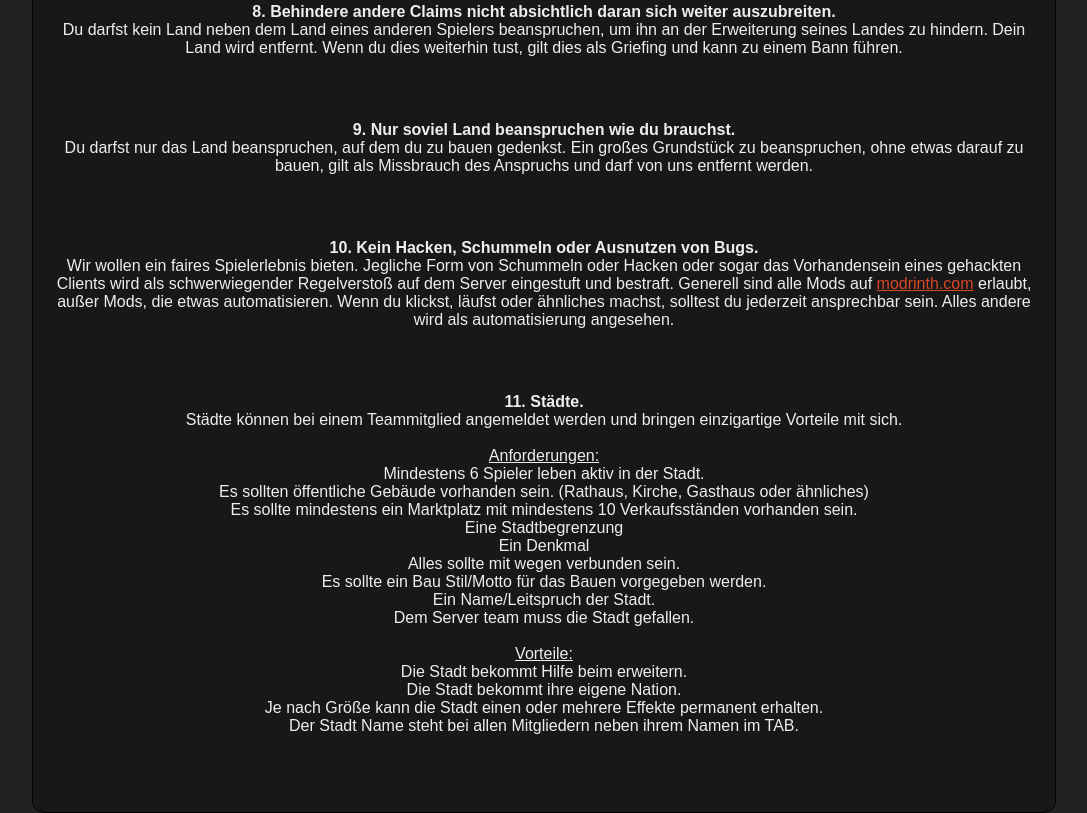
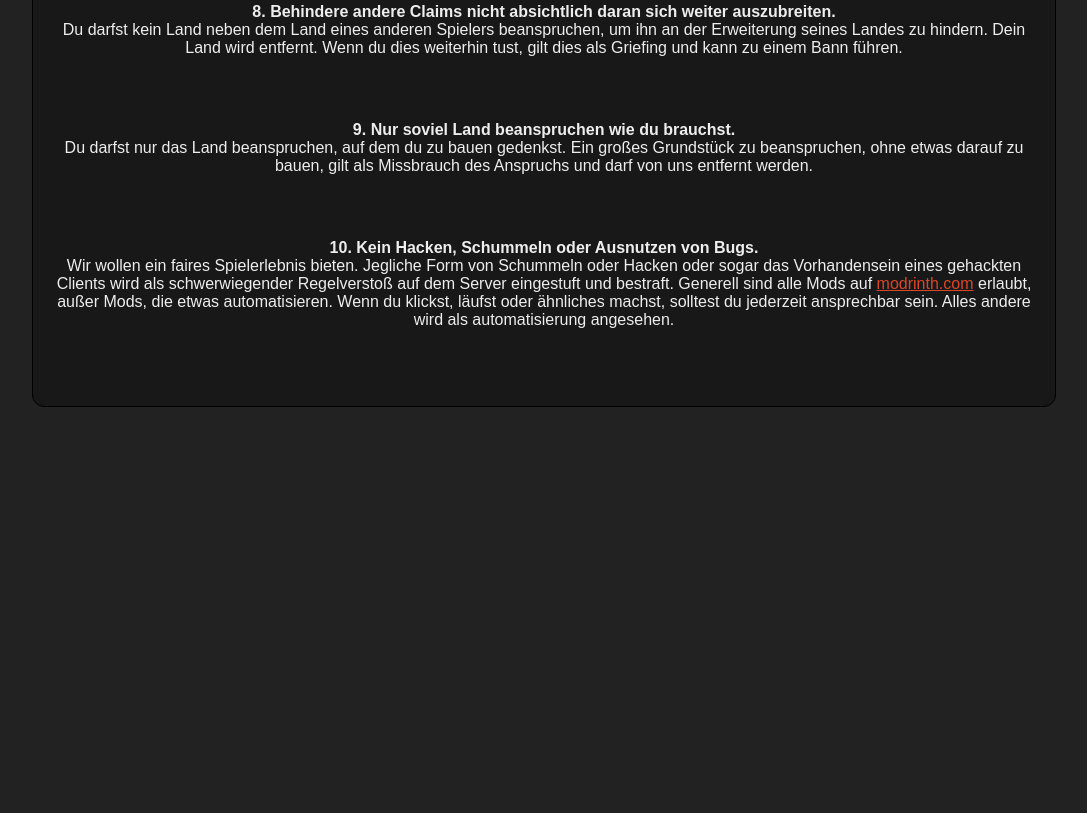
Before and after one commit to Tizooo/tizooo.github.io, a plain HTML site: page index.html in a window 1280 px wide. Shown: the part 1242-2055 px from the top of the page, without its empty margins (96-1183 px from the left). After the commit the page ends 1649 px from the top, so only its background shows below. Drawn offline with Linux system fonts and the light colour scheme.

Commit message:
Update index.html

```diff
--- a/index.html
+++ b/index.html
@@ -53,27 +53,6 @@
                 <strong>10. Kein Hacken, Schummeln oder Ausnutzen von Bugs.</strong><br>
                 Wir wollen ein faires Spielerlebnis bieten. Jegliche Form von Schummeln oder Hacken oder sogar das Vorhandensein eines gehackten Clients wird als schwerwiegender Regelverstoß auf dem Server eingestuft und bestraft. Generell sind alle Mods auf <a href="https://modrinth.com/mods" target="_blank">modrinth.com</a> erlaubt, außer Mods, die etwas automatisieren. Wenn du klickst, läufst oder ähnliches machst, solltest du jederzeit ansprechbar sein. Alles andere wird als automatisierung angesehen.
             </li>
-            <li>
-                <strong>11. Städte.</strong><br>
-                Städte können bei einem Teammitglied angemeldet werden und bringen einzigartige Vorteile mit sich.<br>
-                <br>
-                <u>Anforderungen:</u><br>
-                Mindestens 6 Spieler leben aktiv in der Stadt.<br>
-                Es sollten öffentliche Gebäude vorhanden sein. (Rathaus, Kirche, Gasthaus oder ähnliches)<br>
-                Es sollte mindestens ein Marktplatz mit mindestens 10 Verkaufsständen vorhanden sein.<br>
-                Eine Stadtbegrenzung<br>
-                Ein Denkmal<br>
-                Alles sollte mit wegen verbunden sein.<br>
-                Es sollte ein Bau Stil/Motto für das Bauen vorgegeben werden.<br>
-                Ein Name/Leitspruch der Stadt.<br>
-                Dem Server team muss die Stadt gefallen.<br>
-                <br>
-                <u>Vorteile:</u><br>
-                Die Stadt bekommt Hilfe beim erweitern.<br>
-                Die Stadt bekommt ihre eigene Nation.<br>
-                Je nach Größe kann die Stadt einen oder mehrere Effekte permanent erhalten.<br>
-                Der Stadt Name steht bei allen Mitgliedern neben ihrem Namen im TAB.<br>
-            </li>
         </ul>
     </div>
 </body>
```
